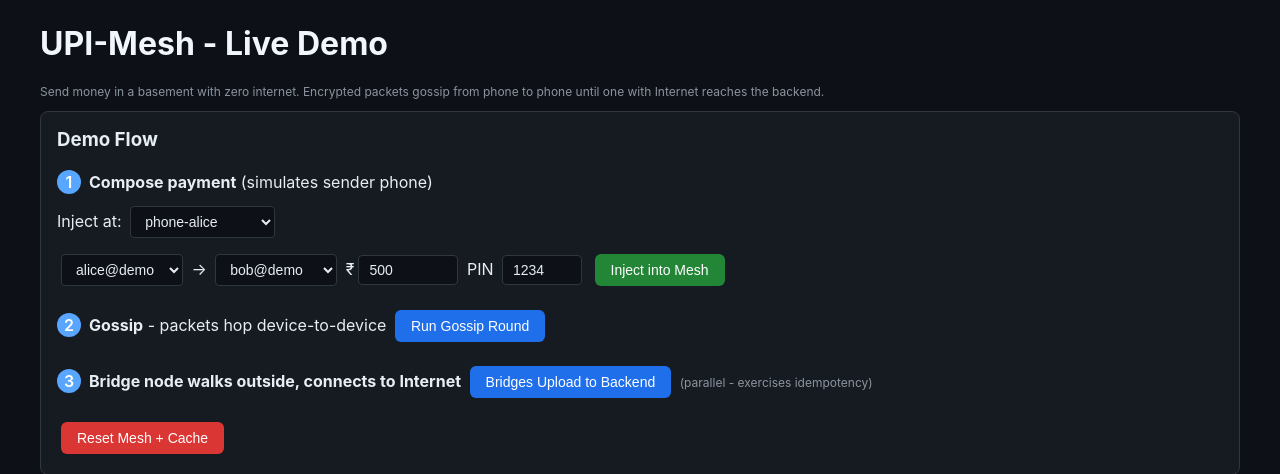
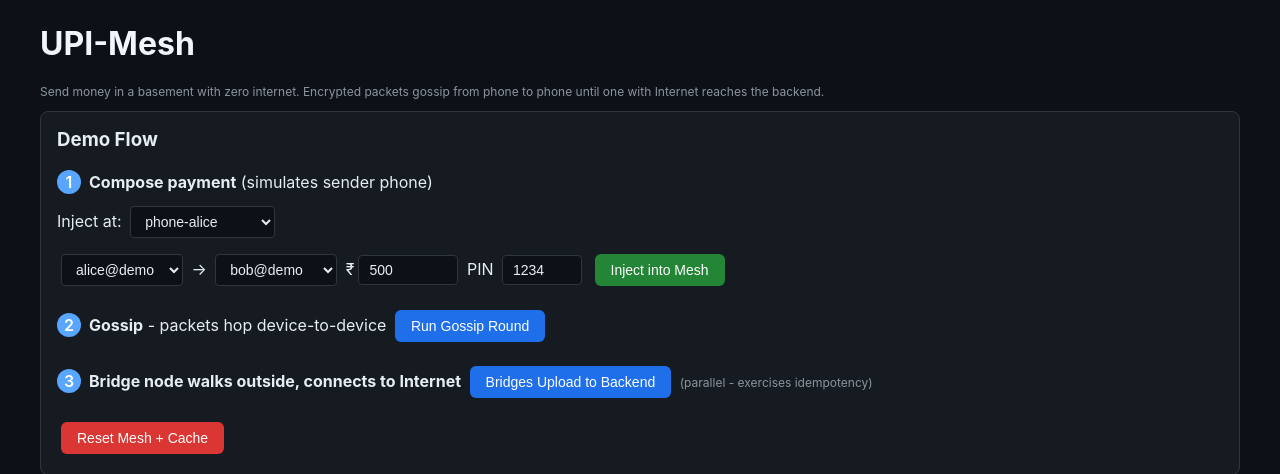
Before and after one commit to Shashank17singh/UPI-Mesh, a FastAPI app: page / in a window 1280 px wide. Shown: the top 474 px of the page. Run offline with FastAPI, Linux system fonts and the light colour scheme; data that the repository does not hold is empty.

Commit message:
remove live demo from dashboard title

```diff
--- a/app/templates/dashboard.html
+++ b/app/templates/dashboard.html
@@ -2,7 +2,7 @@
 <html lang="en">
 <head>
     <meta charset="UTF-8">
-    <title>UPI-Mesh - Demo</title>
+    <title>UPI-Mesh</title>
     <style>
         * { box-sizing: border-box; }
         body {
@@ -75,7 +75,7 @@
 </head>
 <body>
 <div class="container">
-    <h1>UPI-Mesh - Live Demo</h1>
+    <h1>UPI-Mesh</h1>
     <p class="small">
         Send money in a basement with zero internet. Encrypted packets gossip from phone to phone
         until one with Internet reaches the backend.
```
